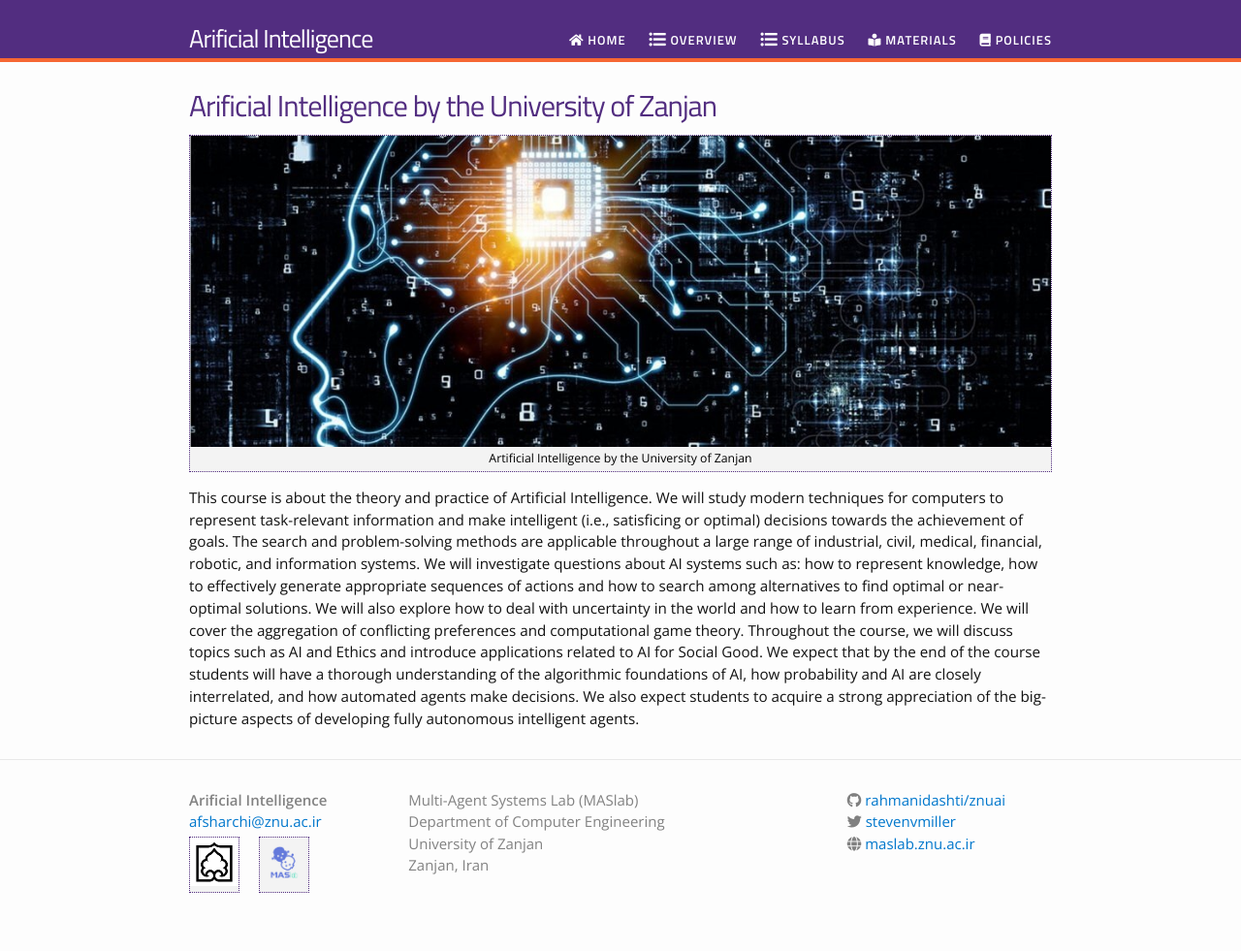
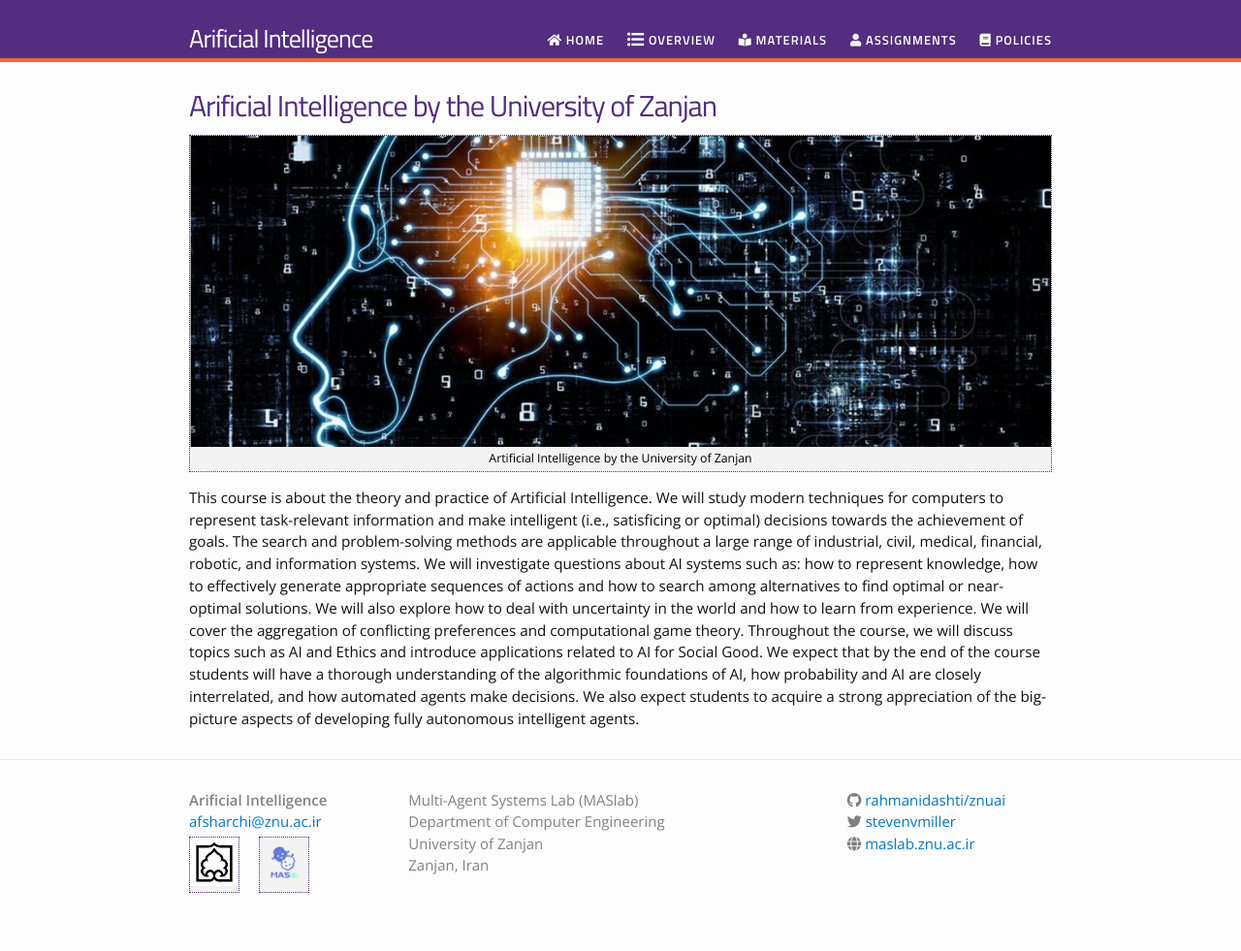
Before and after one commit to rahmanidashti/znuai, a Jekyll site: the page built from index.html, in a window 1280 px wide. Shown: the whole page at 97% size. Built offline with Jekyll 4.4.1, drawn with Linux system fonts in a browser that asks for light colours; nearby versions of some CDN libraries.

Commit message:
Update nav.html

```diff
--- a/_includes/nav.html
+++ b/_includes/nav.html
@@ -1,9 +1,10 @@
 <ul class="menu">
     <li><a class="page-link" href="/znuai/"><i class="fas fa-home"></i> Home</a></li>
     <li><a class="page-link" href="/znuai/overview/"><i class="fa fa-list-ul fa-lg"></i> Overview</a></li>
-    <li><a class="page-link" href="{{ site.syllabus }}"><i class="fa fa-list-ul fa-lg"></i> Syllabus</a></li>
+    <!-- <li><a class="page-link" href="{{ site.syllabus }}"><i class="fa fa-list-ul fa-lg"></i> Syllabus</a></li> -->
     <!-- <li><a class="page-link" href="/znuai/course-materials/"><i class="fas fa-book"></i> Course Materials</a></li> -->
     <li><a class="page-link" href="/znuai/materials/"><i class="fas fa-book-reader"></i> Materials</a></li>
+    <li><a class="page-link" href="/znuai/assignments/"><i class="fas fa-user"></i> Assignments</a></li>
     <li><a class="page-link" href="/znuai/policies"><i class="fas fa-book"></i> Policies</a></li>
     <!-- <li><a class="page-link" href="https://github.com/{{ site.githubdir }}"><i class="fab fa-github"></i></a></li> -->
     <!-- <li><a class="page-link" href="{{ site.authorurl }}"><i class="fa fa-user fa-lg"></i></a></li> -->
```
